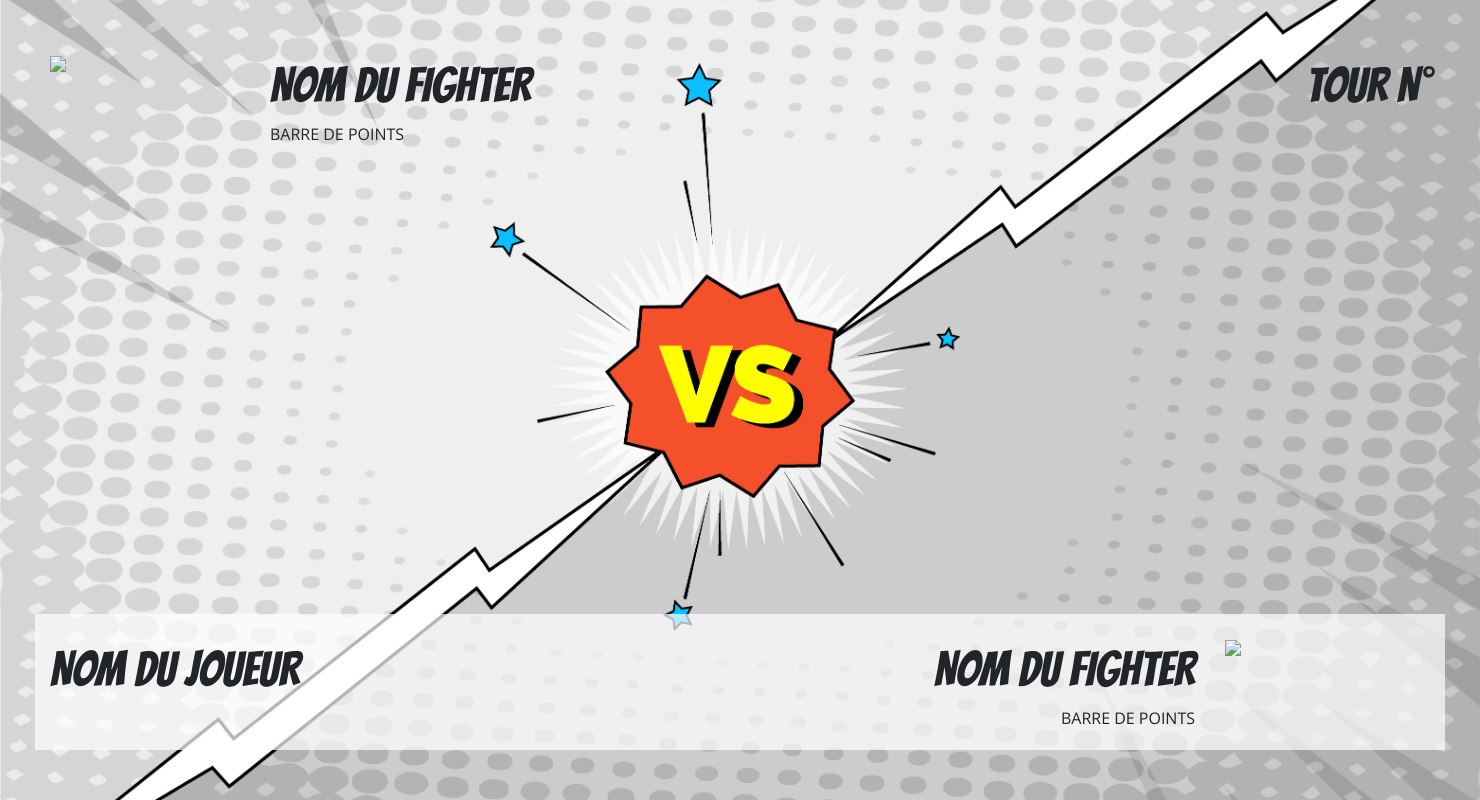
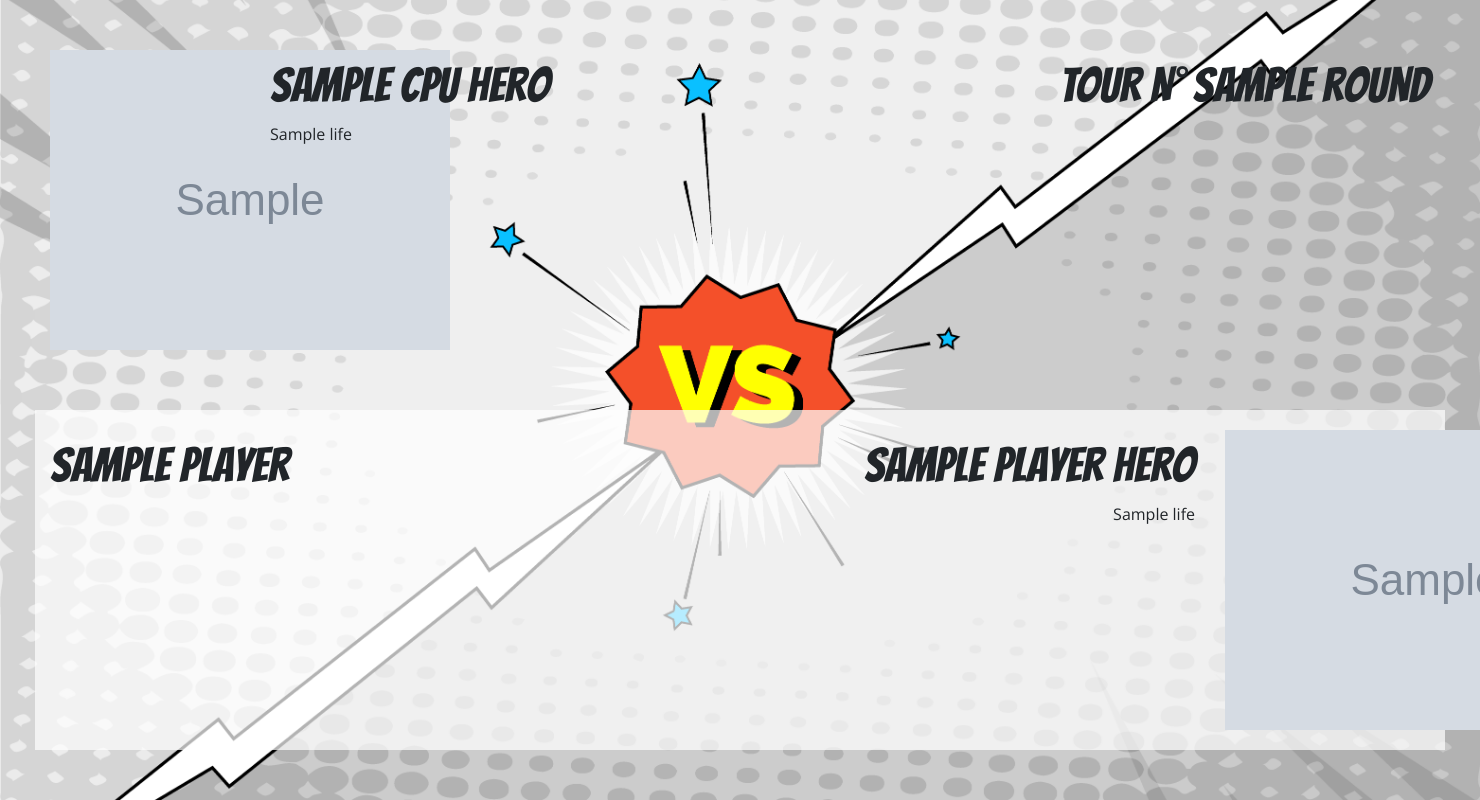
Before and after one commit to JuAlexandre/SuperHeroesFighters, a PHP site: template src/View/Super/round.html.twig in a window 1480 px wide; the page is wider, and only the part inside the window is pictured. Run offline with PHP 8.4, Linux system fonts and the light colour scheme; the template is opened without the code that fills it: most values are stand-ins (such as "Sample title", 1, 10 or a date in 2020); grey boxes marked "Sample" are stand-in pictures; some libraries are stand-ins or nearby versions.

Commit message:
pleins de choses

```diff
--- a/src/View/Super/round.html.twig
+++ b/src/View/Super/round.html.twig
@@ -1,5 +1,5 @@
 {% extends 'layout.html.twig' %}
-{% block title %}{{ ('parent') }}Jouez !{% endblock %}
+{% block title %}{{ ('parent') }} - Jouez !{% endblock %}
 {% block stylesheet %}
     <link rel="stylesheet" href="assets/css/round.css">
     <link href="https://fonts.googleapis.com/css?family=Bangers|Open+Sans" rel="stylesheet">
@@ -8,26 +8,26 @@
     <div class="container-fluid background_round">
        <div class="row">
            <div class="col-2">
-               <a href="https://placeholder.com"><img src="http://via.placeholder.com/160x240"></a>
+               <img src="{{ cpuHero.photo }}">
            </div>
            <div class="col-3">
-               <div class="row bangers">NOM DU FIGHTER</div>
-               <div class="row">BARRE DE POINTS</div>
+               <div class="row bangers">{{ cpuHero.name }}</div>
+               <div class="row">{{ cpu.life }}</div>
            </div>
-           <div class="col-7 right bangers">TOUR N°</div>
+           <div class="col-7 right bangers">TOUR N° {{ fight.round }}</div>
        </div>
         <div class="row joueur_fight">
             <div class="col-10">
                 <div class="row">
-                    <div class="col-3 bangers">NOM DU JOUEUR</div>
-                    <div class="col-9 right bangers">NOM DU FIGHTER</div>
+                    <div class="col-3 bangers">{{ player.name }}</div>
+                    <div class="col-9 right bangers">{{ playerHero.name }}</div>
                 </div>
                 <div class="row">
-                    <div class="col right">BARRE DE POINTS</div>
+                    <div class="col right">{{ player.life }}</div>
                 </div>
             </div>
             <div class="col-2">
-                <a href="https://placeholder.com"><img src="http://via.placeholder.com/160x240"></a>
+                <img src="{{ playerHero.photo }}">
             </div>
         </div>
     </div>
```
Also changed, not shown: src/Controller/SuperController.php (+55 -1 lines).
